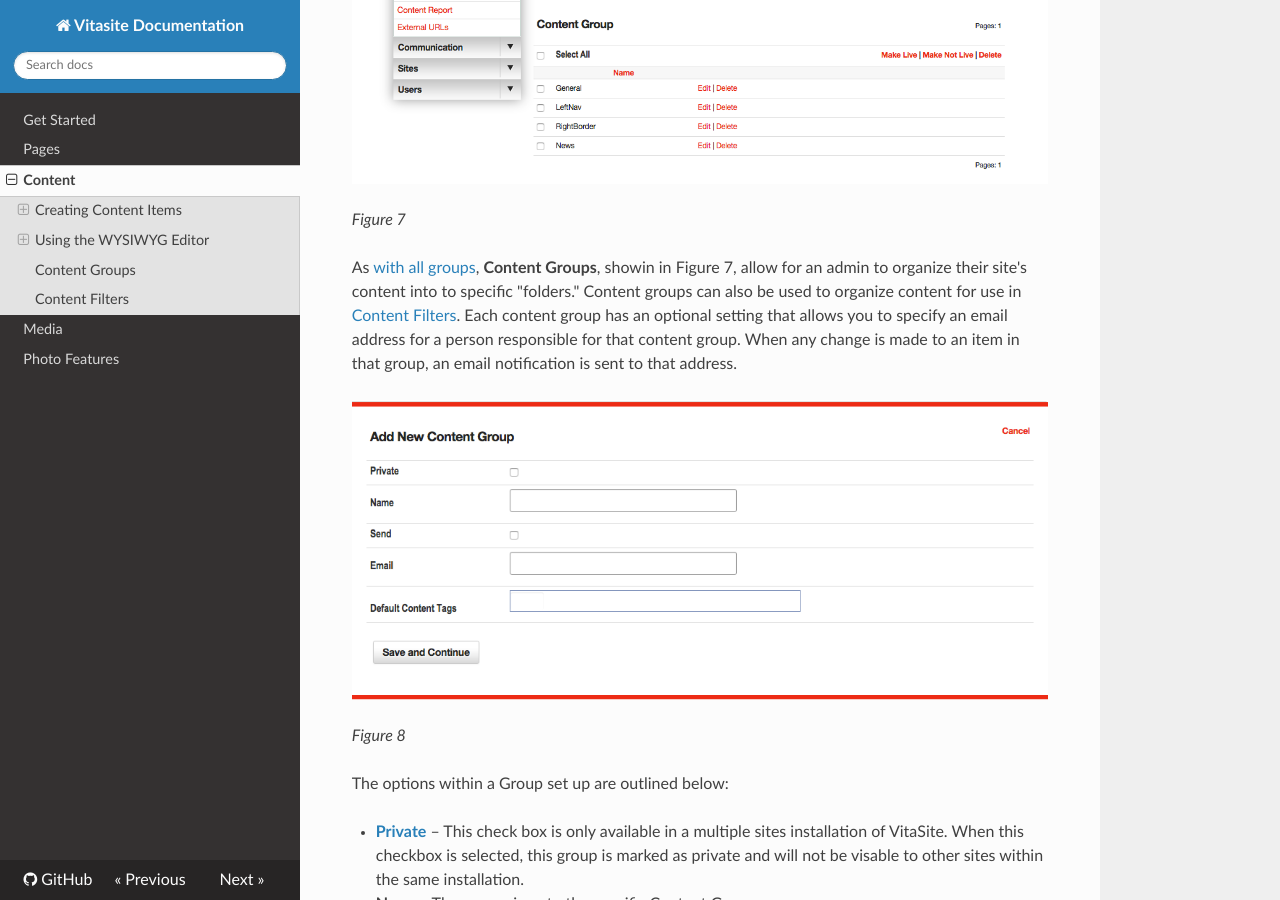
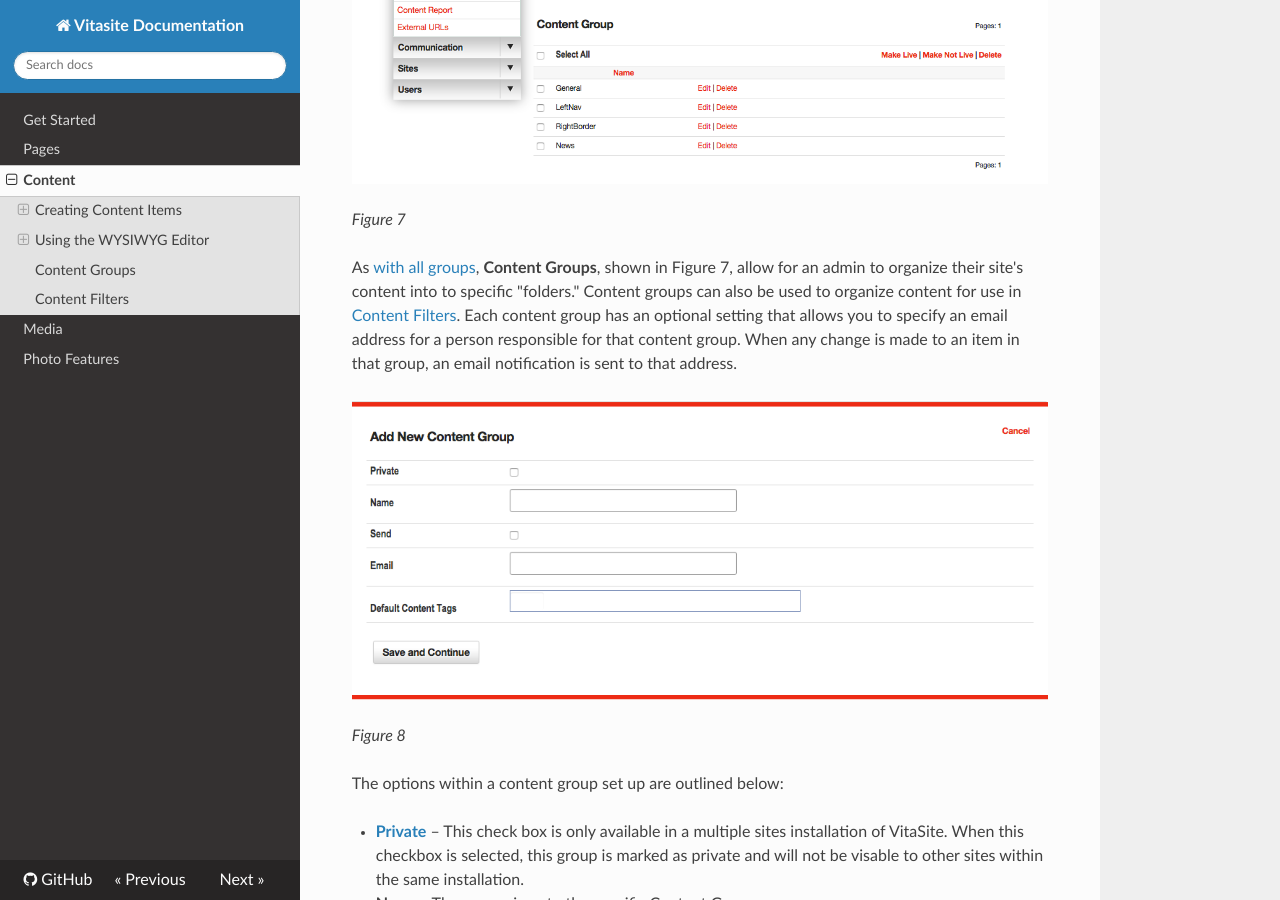
Before and after one commit to Alliance-Software/vitasite-docs, an MkDocs documentation site: the page built from docs/content.md, in a window 1280 px wide and 900 px high, scrolled down 68477 px. Built offline with MkDocs 1.6.1, drawn with Linux system fonts in a browser that asks for light colours; nearby versions of some CDN libraries; old or Windows-style settings are respelled for this version of MkDocs.

Commit message:
Work on Content and Uploads.

```diff
--- a/docs/content.md
+++ b/docs/content.md
@@ -195,13 +195,13 @@ _Figure 6_
 
 _Figure 7_
 
-As [with all groups](../index.md#groups), **Content Groups**, showin in Figure 7, allow for an admin to organize their site's content into to specific "folders." Content groups can also be used to organize content for use in [Content Filters](#content-filters). Each content group has an optional setting that allows you to specify an email address for a person responsible for that content group. When any change is made to an item in that group, an email notification is sent to that address.
+As [with all groups](../index.md#groups), **Content Groups**, shown in Figure 7, allow for an admin to organize their site's content into to specific "folders." Content groups can also be used to organize content for use in [Content Filters](#content-filters). Each content group has an optional setting that allows you to specify an email address for a person responsible for that content group. When any change is made to an item in that group, an email notification is sent to that address.
 
 ![Figure 8.](img/content_figure_8.png)
 
 _Figure 8_
 
-The options within a Group set up are outlined below:
+The options within a content group set up are outlined below:
 
 * [**Private**](../index.md#private) – This check box is only available in a multiple sites installation of VitaSite. When this checkbox is selected, this group is marked as private and will not be visable to other sites within the same installation.
 * **Name** - The name given to the specific Content Group.
```
Also changed, not shown: docs/upload.md (+17 -1 lines), docs/img/upload_figure_1.png (added), docs/img/upload_figure_2.png (added).
